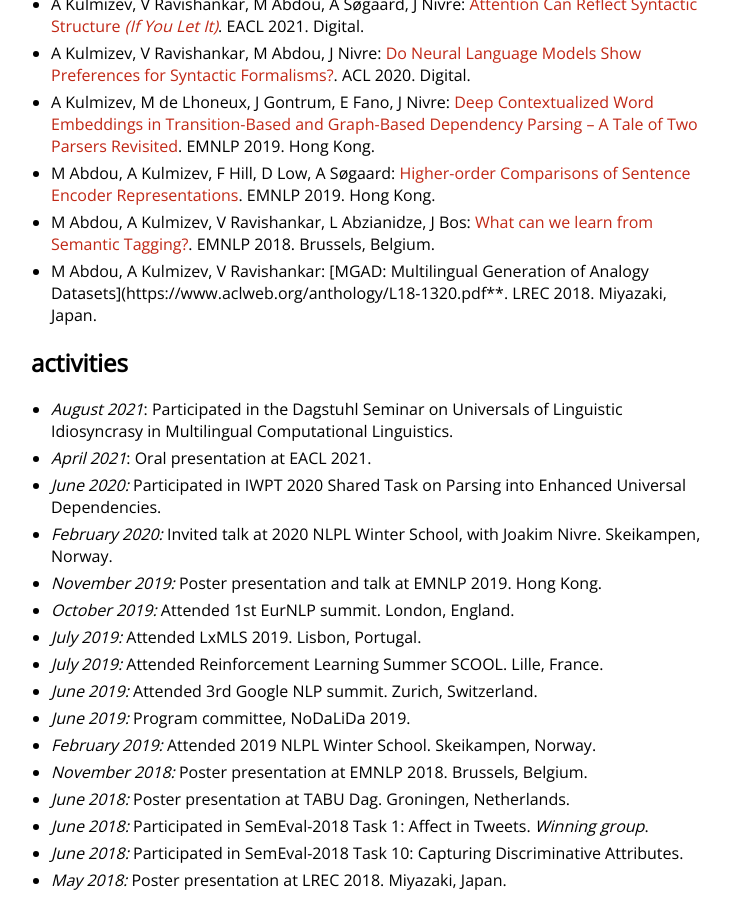
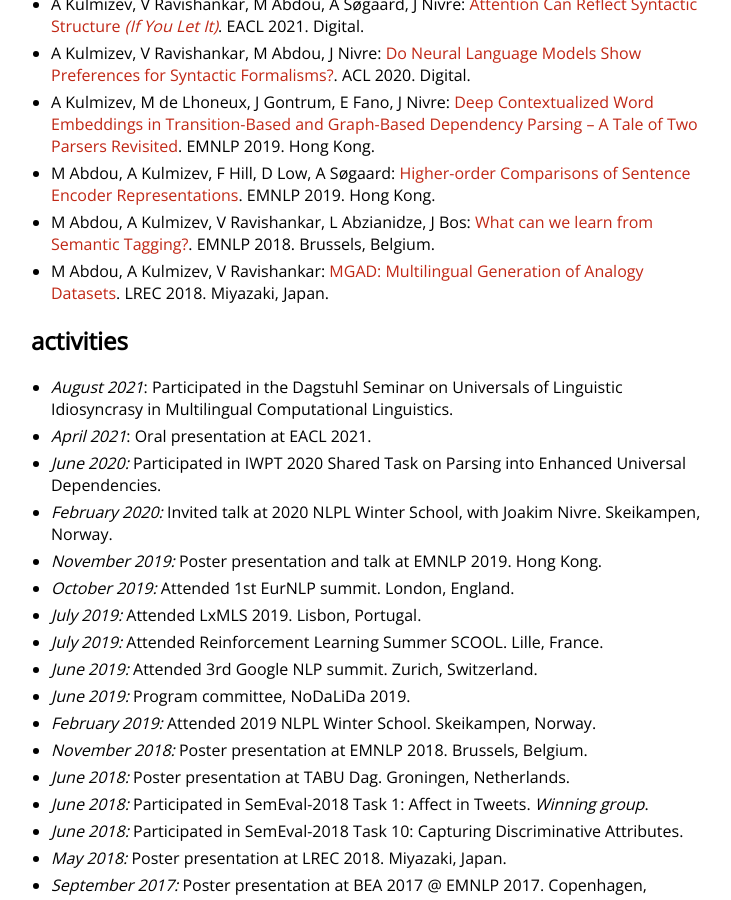
Before and after one commit to rutrastone/rutrastone.github.io, a Jekyll site: the page built from index.md, in a window 1280 px wide and 900 px high, scrolled down 609 px. Shown: the whole window, without its empty margins (259-990 px from the left). Built offline with Jekyll 4.4.1, drawn with Linux system fonts in a browser that asks for light colours; our own code applies the rules of GitHub Pages for plain Markdown files.

Commit message:
tiny fix

```diff
--- a/index.md
+++ b/index.md
@@ -20,7 +20,7 @@ I am a third-year PhD student in computational linguistics at Uppsala University
 * A Kulmizev, M de Lhoneux, J Gontrum, E Fano, J Nivre: [Deep Contextualized Word Embeddings in Transition-Based and Graph-Based Dependency Parsing -- A Tale of Two Parsers Revisited](https://www.aclweb.org/anthology/D19-1277.pdf). EMNLP 2019. Hong Kong.
 * M Abdou, A Kulmizev, F Hill, D Low, A Søgaard: [Higher-order Comparisons of Sentence Encoder Representations](https://www.aclweb.org/anthology/D19-1593.pdf). EMNLP 2019. Hong Kong.
 * M Abdou, A Kulmizev, V Ravishankar, L Abzianidze, J Bos: [What can we learn from Semantic Tagging?](https://www.aclweb.org/anthology/D18-1526.pdf). EMNLP 2018. Brussels, Belgium.
-* M Abdou, A Kulmizev, V Ravishankar: [MGAD: Multilingual Generation of Analogy Datasets](https://www.aclweb.org/anthology/L18-1320.pdf**. LREC 2018. Miyazaki, Japan.
+* M Abdou, A Kulmizev, V Ravishankar: [MGAD: Multilingual Generation of Analogy Datasets](https://www.aclweb.org/anthology/L18-1320.pdf). LREC 2018. Miyazaki, Japan.
 
 ## activities
 * *August 2021*: Participated in the Dagstuhl Seminar on Universals of Linguistic Idiosyncrasy in Multilingual Computational Linguistics.
```
